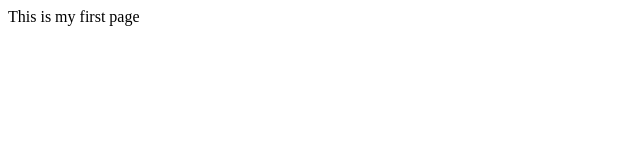
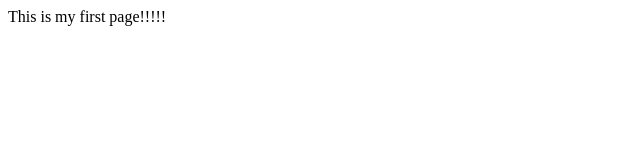
Before and after one commit to triptiag/triptiag.github.io, a plain HTML site: page index.html in a window 1280 px wide. Shown: the full height of the page, 0-640 px from the left. Drawn offline with Linux system fonts and the light colour scheme.

Commit message:
4th commit

```diff
--- a/index.html
+++ b/index.html
@@ -2,7 +2,7 @@
 
 <body>
 
-<div>This is my first page</div>
+<div>This is my first page!!!!!</div>
 
 </body>
 
```
